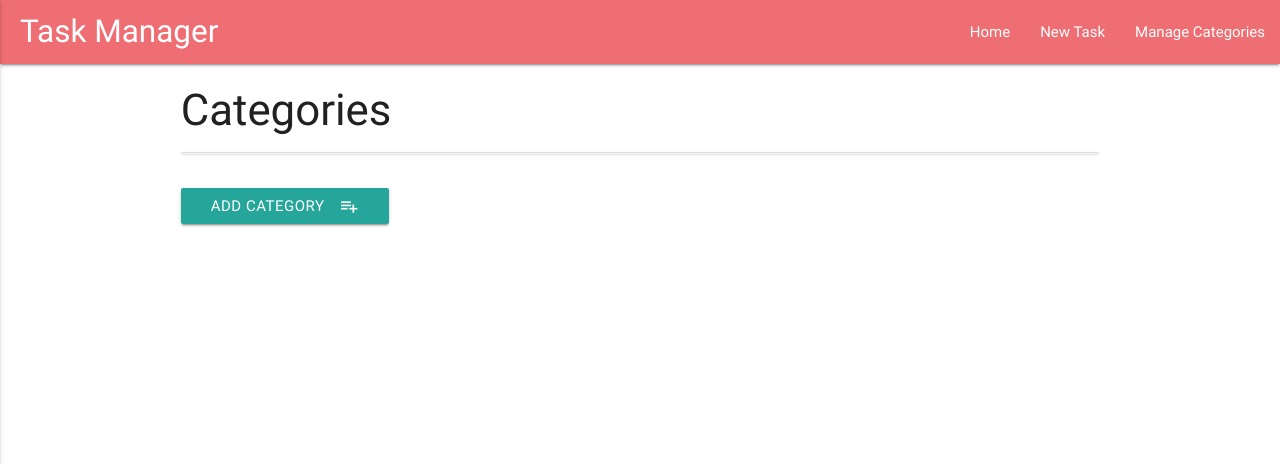
After one commit to LaDawson/mongo_mini-project, a Flask app: page /get_categories in a window 1280 px wide. The commit adds this page. Shown: the top 464 px of the page. Run offline with Flask 2, Linux system fonts and the light colour scheme; data that the repository does not hold is empty; some libraries are stand-ins or nearby versions.

Commit message:
Completed Task Manager Mini-Project

```diff
--- a/app.py
+++ b/app.py
@@ -6,21 +6,95 @@ if os.path.exists("env.py"):
     import env
 
 app = Flask(__name__)
-
 app.config["MONGO_DBNAME"] = 'task_manager'
-app.config["MONGO_URI"] = os.environ.get('MONGO_URI')
+app.config["MONGO_URI"] = os.getenv('MONGO_URI', 'mongodb://localhost')
 
 mongo = PyMongo(app)
-
 
 @app.route('/')
 @app.route('/get_tasks')
 def get_tasks():
-    return render_template("tasks.html", tasks=mongo.db.tasks.find())
+    return render_template("tasks.html",
+                           tasks=mongo.db.tasks.find())
+
 
 @app.route('/add_task')
 def add_task():
-    return render_template('addtask.html', categories=mongo.db.categories.find())
+    return render_template('addtask.html',
+                           categories=mongo.db.categories.find())
+
+
+@app.route('/insert_task', methods=['POST'])
+def insert_task():
+    tasks =  mongo.db.tasks
+    tasks.insert_one(request.form.to_dict())
+    return redirect(url_for('get_tasks'))
+
+
+@app.route('/edit_task/<task_id>')
+def edit_task(task_id):
+    the_task =  mongo.db.tasks.find_one({"_id": ObjectId(task_id)})
+    all_categories =  mongo.db.categories.find()
+    return render_template('edittask.html', task=the_task,
+                           categories=all_categories)
+
+
+@app.route('/update_task/<task_id>', methods=["POST"])
+def update_task(task_id):
+    tasks = mongo.db.tasks
+    tasks.update( {'_id': ObjectId(task_id)},
+    {
+        'task_name':request.form.get('task_name'),
+        'category_name':request.form.get('category_name'),
+        'task_description': request.form.get('task_description'),
+        'due_date': request.form.get('due_date'),
+        'is_urgent':request.form.get('is_urgent')
+    })
+    return redirect(url_for('get_tasks'))
+
+
+@app.route('/delete_task/<task_id>')
+def delete_task(task_id):
+    mongo.db.tasks.remove({'_id': ObjectId(task_id)})
+    return redirect(url_for('get_tasks'))
+
+
+@app.route('/get_categories')
+def get_categories():
+    return render_template('categories.html',
+                           categories=mongo.db.categories.find())
+
+
+@app.route('/delete_category/<category_id>')
+def delete_category(category_id):
+    mongo.db.categories.remove({'_id': ObjectId(category_id)})
+    return redirect(url_for('get_categories'))
+
+
+@app.route('/edit_category/<category_id>')
+def edit_category(category_id):
+    return render_template('editcategory.html',
+    category=mongo.db.categories.find_one({'_id': ObjectId(category_id)}))
+
+
+@app.route('/update_category/<category_id>', methods=['POST'])
+def update_category(category_id):
+    mongo.db.categories.update(
+        {'_id': ObjectId(category_id)},
+        {'category_name': request.form.get('category_name')})
+    return redirect(url_for('get_categories'))
+
+
+@app.route('/insert_category', methods=['POST'])
+def insert_category():
+    category_doc = {'category_name': request.form.get('category_name')}
+    mongo.db.categories.insert_one(category_doc)
+    return redirect(url_for('get_categories'))
+
+
+@app.route('/add_category')
+def add_category():
+    return render_template('addcategory.html')
 
 
 if __name__ == '__main__':
--- /dev/null
+++ b/static/css/style.css
@@ -0,0 +1,16 @@
+.btn_small {
+    height: 24px;
+    width: 60px;
+    line-height: 24px;
+    margin: 5px 5px;
+    padding: 0 0.5em;
+}
+
+.task_header {
+    margin-top: 5px;
+    margin-left: 10px
+}
+
+.brand-logo{
+    margin-left: 20px;
+}
--- a/templates/base.html
+++ b/templates/base.html
@@ -1,20 +1,42 @@
+
 <!DOCTYPE html>
 <html>
 
 <head>
     <link href="https://fonts.googleapis.com/icon?family=Material+Icons" rel="stylesheet">
     <link rel="stylesheet" href="https://cdnjs.cloudflare.com/ajax/libs/materialize/0.100.2/css/materialize.min.css">
+    <link rel="stylesheet" href="{{url_for('static', filename='css/style.css')}}" type="text/css" />
 </head>
 
 <body>
+    <header>
+        <nav>
+            <div class="nav-wrapper">
+                <a href="{{url_for('get_tasks')}}" class="brand-logo">Task Manager</a>
+                <a href="#" data-activates="mobile-demo" class="button-collapse"><i class="material-icons">menu</i></a>
+                <ul id="nav-mobile" class="right hide-on-med-and-down">
+                    <li><a href="{{url_for('get_tasks')}}">Home</a></li>
+                    <li><a href="{{url_for('add_task')}}">New Task</a></li>
+                    <li><a href="{{url_for('get_categories')}}">Manage Categories</a></li>
+                </ul>
+                <ul class="side-nav" id="mobile-demo">
+                    <li><a href="{{url_for('get_tasks')}}">Home</a></li>
+                    <li><a href="{{url_for('add_task')}}">New Task</a></li>
+                    <li><a href="{{url_for('get_categories')}}">Manage Categories</a></li>
+                </ul>
+            </div>
+        </nav>
+    </header>
+    <div class="container">
         {% block content %} {% endblock %}
-
+    </div>
     <script src="https://cdnjs.cloudflare.com/ajax/libs/jquery/3.2.1/jquery.min.js"></script>
     <script src="https://cdnjs.cloudflare.com/ajax/libs/materialize/0.100.2/js/materialize.min.js"></script>
     <script type="text/javascript">
         $(document).ready(function() {
             $('.collapsible').collapsible();
             $('select').material_select();
+            $(".button-collapse").sideNav();
         });
 
         $('.datepicker').pickadate({
@@ -25,16 +47,7 @@
             close: 'Ok',
             closeOnSelect: false // Close upon selecting a date,
         });
-
-        document.getElementById("matfix").addEventListener("click", function(e) {
-	    e.stopPropagation();
-        });
-        document.addEventListener('DOMContentLoaded', function() {
-        var elems = document.querySelectorAll('select');
-        var instances = M.FormSelect.init(elems, options);
-        });
     </script>
-
 </body>
 
 </html>
--- /dev/null
+++ b/templates/categories.html
@@ -0,0 +1,27 @@
+{% extends 'base.html'%} {% block content %}
+
+<div class="row">
+
+    <h3>Categories</h3>
+    <ul class="collapsible" data-collapsible="accordion">
+        {% for category in categories %}
+        <li>
+            <div class="collapsible-header">
+                <a href="{{url_for('delete_category', category_id=category._id)}}" class="waves-effect waves-light btn btn_small">Del</a>
+                <a href="{{url_for('edit_category', category_id=category._id)}}" class="waves-effect waves-light btn btn_small blue">Edit</a>
+
+                <div class="task_header">
+                    <strong>{{category.category_name}}</strong>
+                </div>
+            </div>
+        </li>
+        {% endfor %}
+
+    </ul>
+</div>
+<div class="row">
+    <a href="{{url_for('add_category')}}" class="waves-effect waves-light btn">
+        <i class="material-icons right">playlist_add</i>Add Category
+    </a>
+</div>
+{% endblock %}
```
Also changed, not shown: templates/addcategory.html (added, +19 -0 lines), templates/addtask.html (+11 -10 lines), templates/editcategory.html (added, +25 -0 lines), templates/edittask.html (added, +72 -0 lines), templates/tasks.html (+12 -5 lines). Lines whose indentation alone changed are shown as unchanged.
